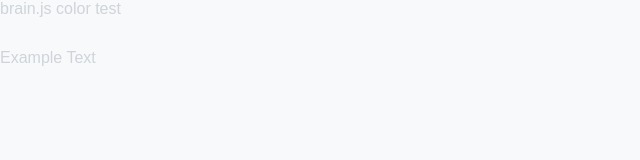
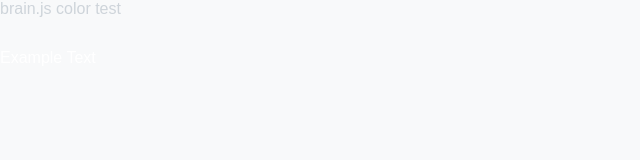
Before and after one commit to sehyunchung/dark-or-light, a React (Create React App) app: page / in a window 1280 px wide. Shown: the top 160 px of the page, without its empty margins (0-640 px from the left). Built offline with nearby package versions, Linux system fonts and the light colour scheme; what brain.js would draw is missing.

Commit message:
리팩토링 - state의 color을 bgColor와 txtColor로 분리, brain.likely 결과값에 따라 글씨색 바꿈

```diff
--- a/src/App.js
+++ b/src/App.js
@@ -35,7 +35,8 @@ const getRgb = hex => {
 class App extends Component {
   state = {
     title: "brain.js color test",
-    color: "#f8f9fa"
+    bgColor: "#f8f9fa",
+    txtColor: "white"
   };
 
   handleColorChange = e => {
@@ -44,7 +45,8 @@ class App extends Component {
     const result = brain.likely(rgb, network);
     console.log(result);
     this.setState({
-      color: e.target.value
+      bgColor: e.target.value,
+      txtColor: result === "dark" ? "#f8f9fa" : "#343a40"
     });
   };
 
@@ -53,10 +55,13 @@ class App extends Component {
       <Fragment>
         <Header title={this.state.title} />
         <ColorSwatch
-          color={this.state.color}
+          color={this.state.bgColor}
           handleColorChange={this.handleColorChange}
         />
-        <ExampleText color={this.state.color} />
+        <ExampleText
+          bgColor={this.state.bgColor}
+          txtColor={this.state.txtColor}
+        />
       </Fragment>
     );
   }
--- a/src/components/ExampleText.js
+++ b/src/components/ExampleText.js
@@ -1,7 +1,11 @@
 import React from "react";
 
 const ExampleText = props => {
-  return <div style={{ background: props.color }}>Example Text</div>;
+  return (
+    <div style={{ background: props.bgColor, color: props.txtColor }}>
+      Example Text
+    </div>
+  );
 };
 
 export default ExampleText;
```
